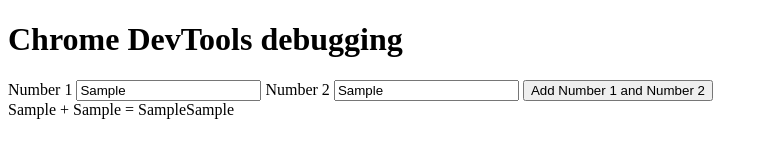
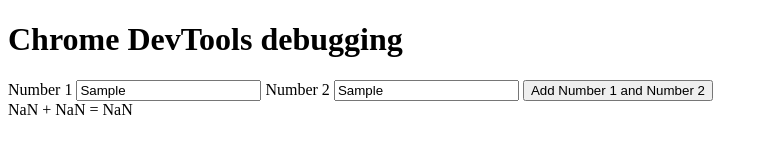
Before and after one commit to ianmag-jpjg/debugging_demo_code, a plain HTML site: page index.html in a window 1280 px wide. Both pictures are taken after typing "Sample", "Sample" into the empty fields and a click on the button "Add Number 1 and Number 2". Shown: the whole page, without its empty margins (0-768 px from the left). Drawn offline with Linux system fonts and the light colour scheme.

Commit message:
add fixes to the code

```diff
--- a/index.html
+++ b/index.html
@@ -31,8 +31,8 @@
     }
 
     const updateLabel = () => {
-      let number1 = getNumber(1);
-      var number2 = getNumber(2);
+      let number1 = parseFloat(getNumber(1));
+      var number2 = parseFloat(getNumber(2));
       var sum = number1 + number2;
       label.textContent = number1 + ' + ' + number2 + ' = ' + sum;
     }
```
